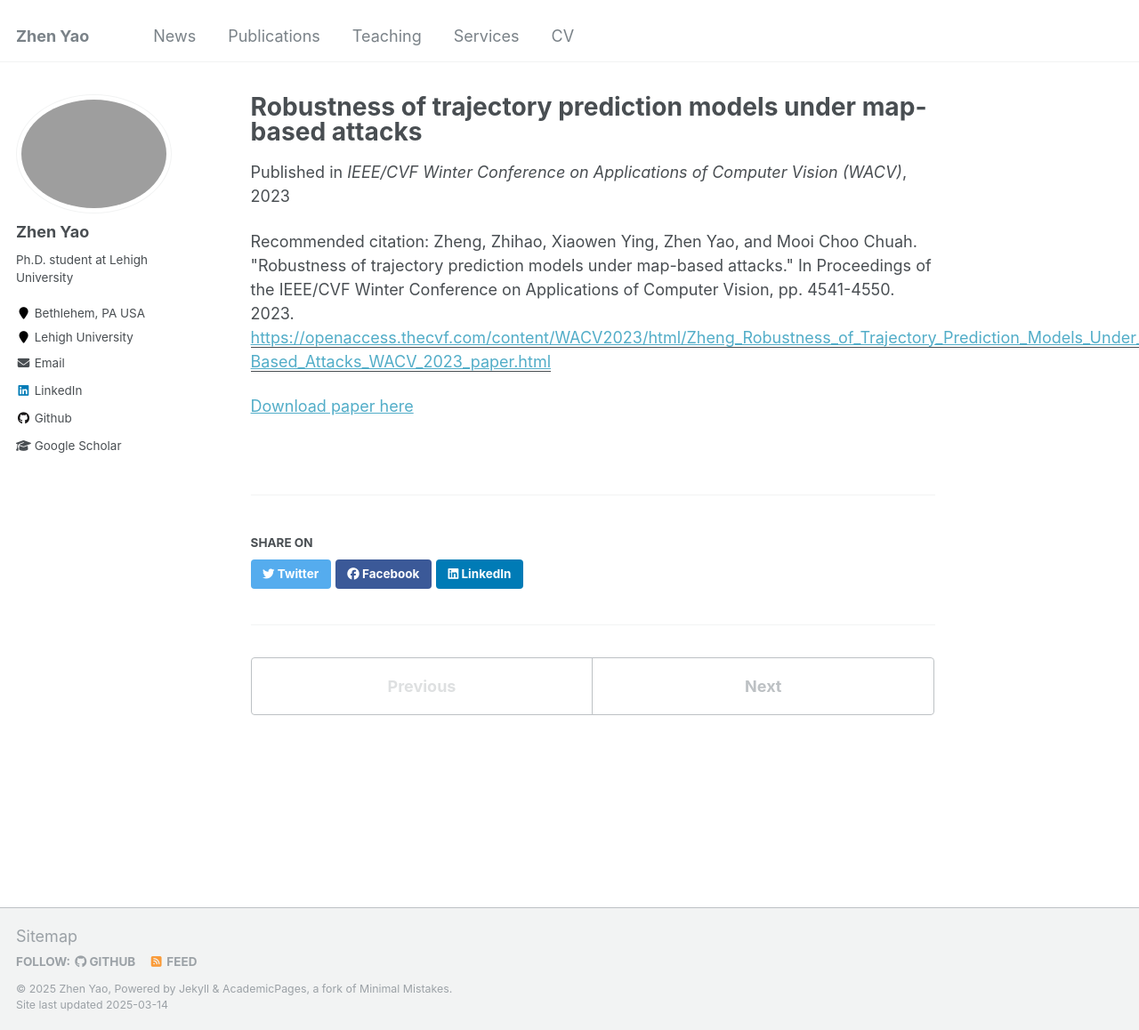
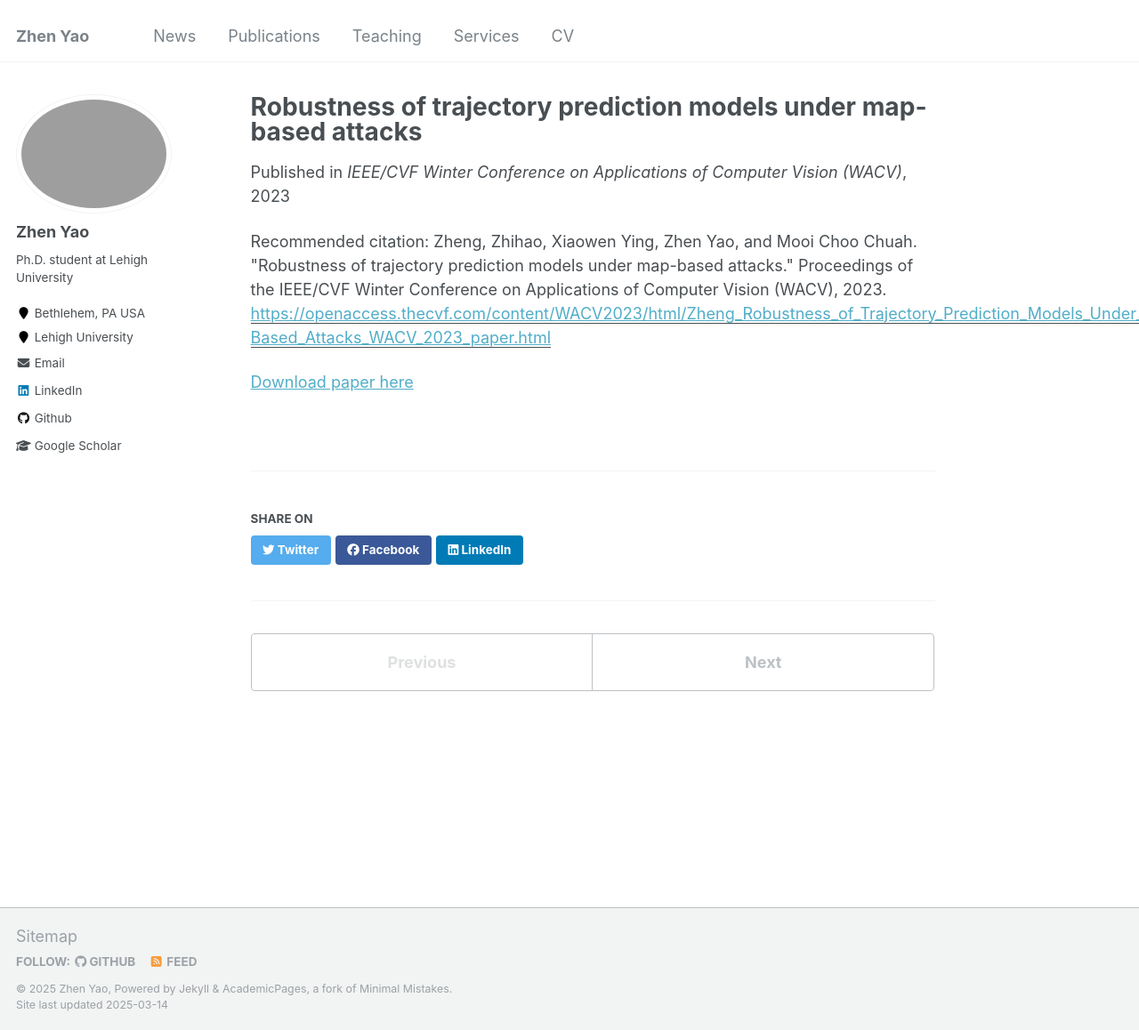
Before and after one commit to zyaocoder/zyaocoder.github.io, a Jekyll site: the page built from _publications/2023_wacv_attack.md, in a window 1280 px wide and 1158 px high. Shown: the whole window at 89% size. Built offline with Jekyll 4.4.1, drawn with Linux system fonts in a browser that asks for light colours.

Commit message:
Update 2023_wacv_attack.md

```diff
--- a/_publications/2023_wacv_attack.md
+++ b/_publications/2023_wacv_attack.md
@@ -7,7 +7,7 @@ venue: 'IEEE/CVF Winter Conference on Applications of Computer Vision (WACV)'
 paperurl: 'https://openaccess.thecvf.com/content/WACV2023/html/Zheng_Robustness_of_Trajectory_Prediction_Models_Under_Map-Based_Attacks_WACV_2023_paper.html'
 codeurl: #
 authors: 'Zhihao Zheng, Xiaowen Ying, <strong>Zhen Yao</strong>, Mooi Choo Chuah'
-citation: 'Zheng, Zhihao, Xiaowen Ying, Zhen Yao, and Mooi Choo Chuah. "Robustness of trajectory prediction models under map-based attacks." In Proceedings of the IEEE/CVF Winter Conference on Applications of Computer Vision, pp. 4541-4550. 2023.'
+citation: 'Zheng, Zhihao, Xiaowen Ying, Zhen Yao, and Mooi Choo Chuah. "Robustness of trajectory prediction models under map-based attacks." Proceedings of the IEEE/CVF Winter Conference on Applications of Computer Vision (WACV), 2023.'
 image: '../images/2023_wacv_attack.png'
 ---
 
```
